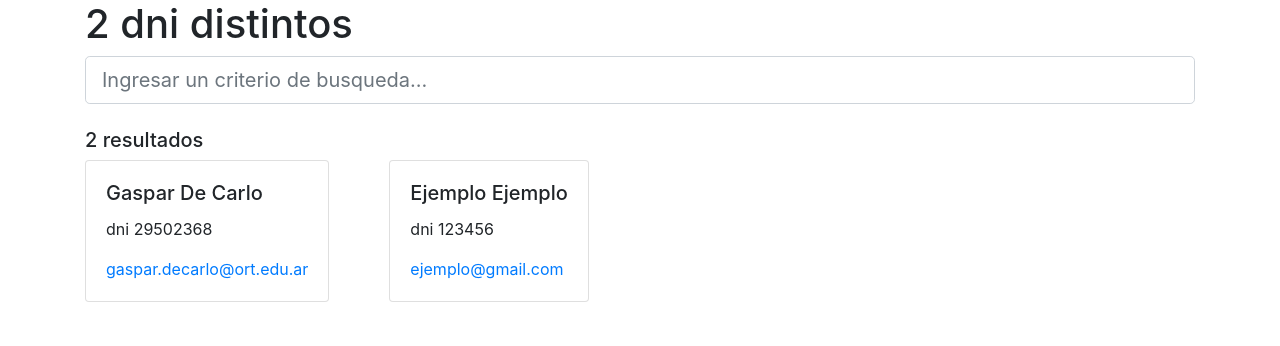
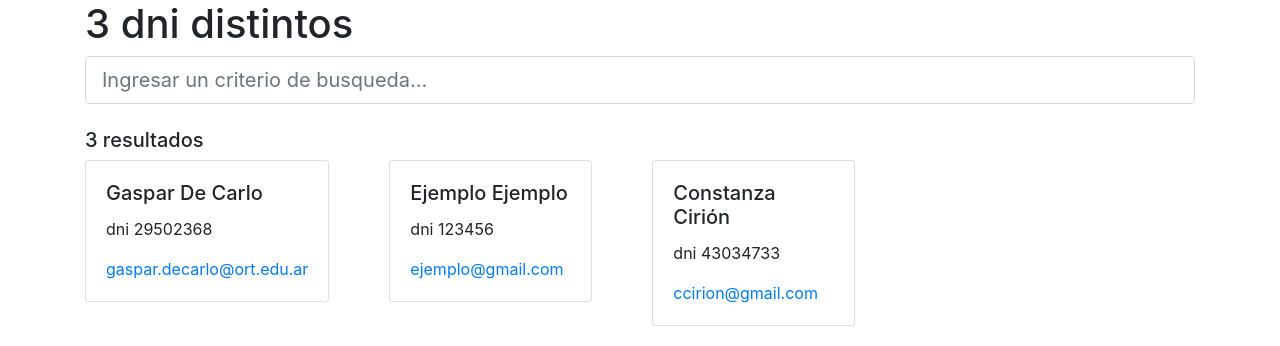
Before and after one commit to 2020-YA-NT2A/yant2-ejercicio-1, a plain HTML site: page index.html in a window 1280 px wide. Drawn offline with nearby package versions, Linux system fonts and the light colour scheme.

Commit message:
se agrega objeto al array de personas

```diff
--- a/index.html
+++ b/index.html
@@ -56,7 +56,8 @@
             personas:
                 [
                     { nombre: 'Gaspar', apellido: 'De Carlo', dni: 29502368, correo: 'gaspar.decarlo@ort.edu.ar' },
-                    { nombre: 'Ejemplo', apellido: 'Ejemplo', dni: 123456, correo: 'ejemplo@gmail.com' }
+                    { nombre: 'Ejemplo', apellido: 'Ejemplo', dni: 123456, correo: 'ejemplo@gmail.com' },
+                    { nombre: 'Constanza', apellido: 'Cirión', dni: 43034733, correo: 'ccirion@gmail.com' }
 
                 ]
         },
```
